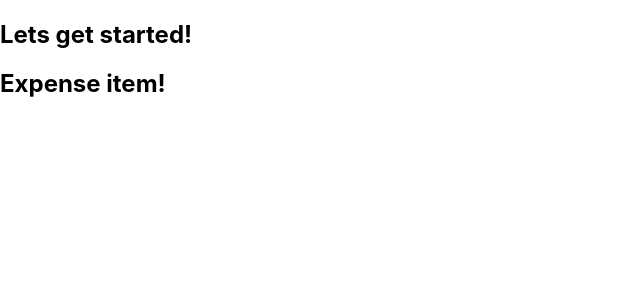
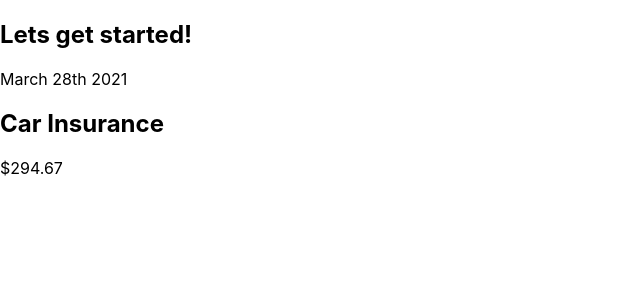
Before and after one commit to tjlage/react-complete-guide, a React (Create React App) app: page / in a window 1280 px wide. Shown: the top 300 px of the page, without its empty margins (0-640 px from the left). Built offline with nearby package versions, Linux system fonts and the light colour scheme.

Commit message:
Example of only allowing 1 root element

```diff
--- a/src/components/ExpenseItem.js
+++ b/src/components/ExpenseItem.js
@@ -1,5 +1,14 @@
 function ExpenseItem() {
-  return <h2>Expense item!</h2>;
+  return (
+    //   Only 1 root(div) element in return statement
+    <div>
+      <div>March 28th 2021</div>
+      <div>
+        <h2>Car Insurance</h2>
+        <div>$294.67</div>
+      </div>
+    </div>
+  );
 }
 // or
 
```
